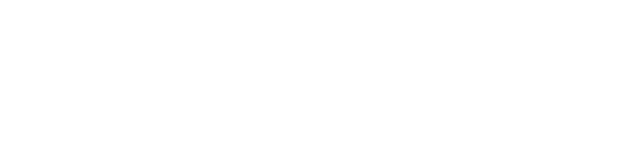
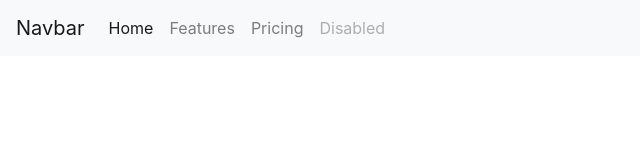
Before and after one commit to lubna55/gadgets, a plain HTML site: page index.html in a window 1280 px wide. Shown: the whole page, without its empty margins (0-640 px from the left). Drawn offline with nearby package versions, Linux system fonts and the light colour scheme.

Commit message:
second commit

```diff
--- a/index.html
+++ b/index.html
@@ -8,7 +8,30 @@
     <link rel="stylesheet" href="style.css">
 </head>
 <body>
-
+    <div>
+        <nav class="navbar navbar-expand-lg navbar-light bg-light">
+            <a class="navbar-brand" href="#">Navbar</a>
+            <button class="navbar-toggler" type="button" data-toggle="collapse" data-target="#navbarNav" aria-controls="navbarNav" aria-expanded="false" aria-label="Toggle navigation">
+              <span class="navbar-toggler-icon"></span>
+            </button>
+            <div class="collapse navbar-collapse" id="navbarNav">
+              <ul class="navbar-nav">
+                <li class="nav-item active">
+                  <a class="nav-link" href="#">Home <span class="sr-only">(current)</span></a>
+                </li>
+                <li class="nav-item">
+                  <a class="nav-link" href="#">Features</a>
+                </li>
+                <li class="nav-item">
+                  <a class="nav-link" href="#">Pricing</a>
+                </li>
+                <li class="nav-item">
+                  <a class="nav-link disabled" href="#" tabindex="-1" aria-disabled="true">Disabled</a>
+                </li>
+              </ul>
+            </div>
+          </nav>
+    </div>
 
 
 
```
